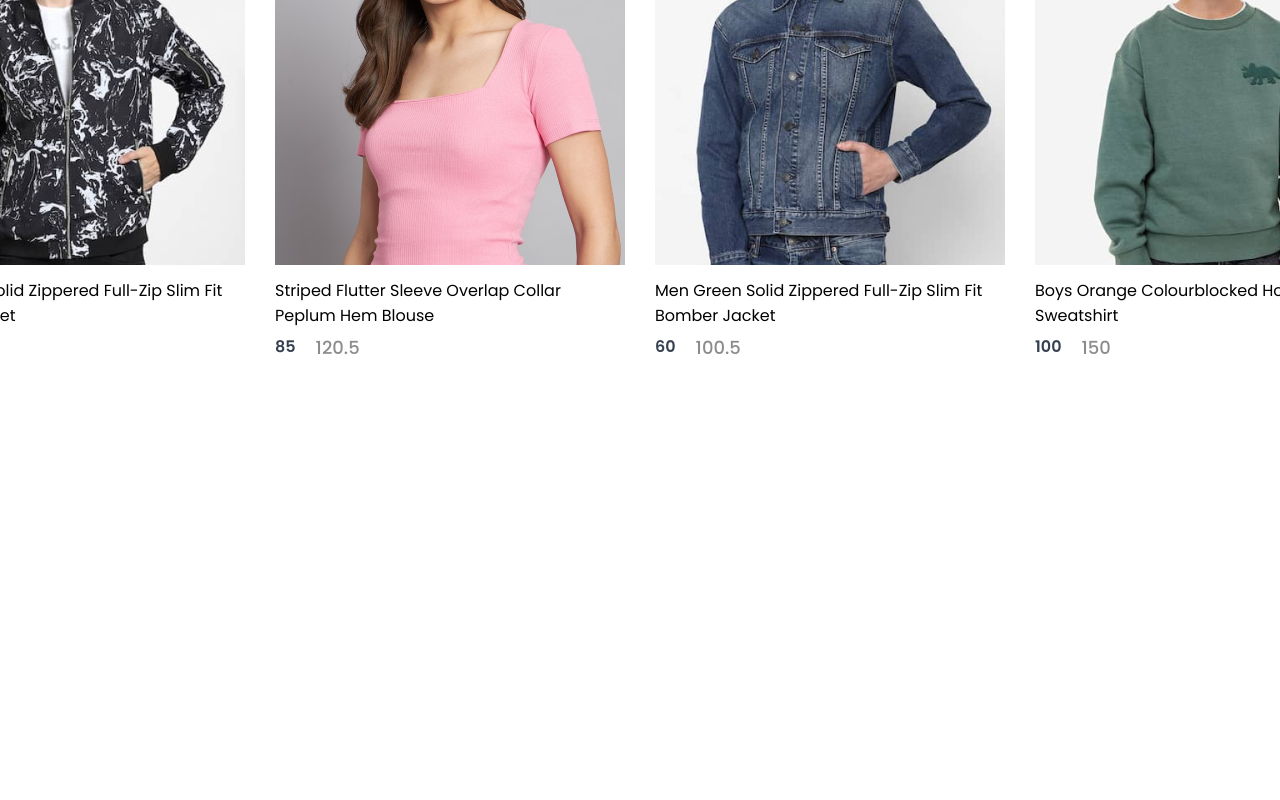
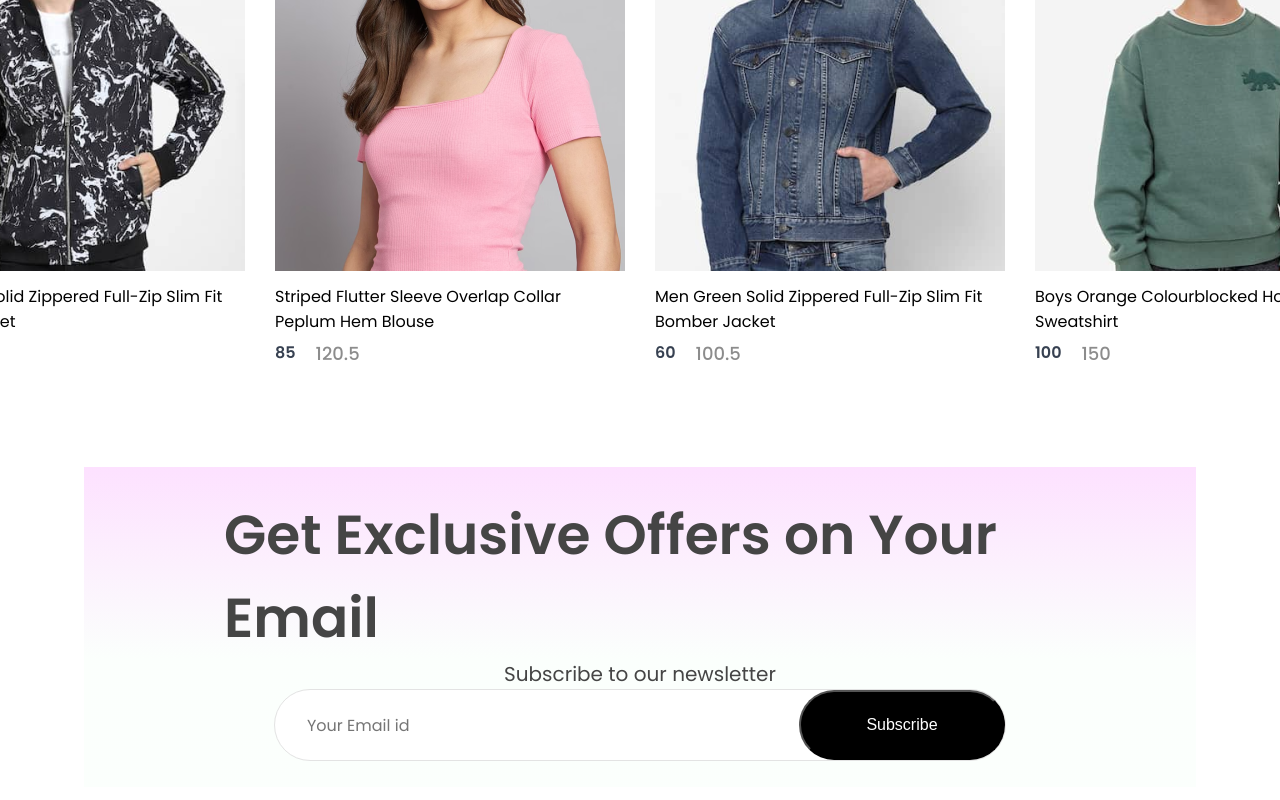
Before and after one commit to profAnant/shopme, a React (Create React App) app in the folder frontend/: page / in a window 1280 px wide. Shown: the part 3091-3891 px from the top of the page. Before the commit the page ends 3452 px from the top, so only its background shows below. Built offline with nearby package versions, Linux system fonts and the light colour scheme.

Commit message:
Adding Newsletter components

```diff
--- a/frontend/src/Components/NewCollections/NewCollections.css
+++ b/frontend/src/Components/NewCollections/NewCollections.css
@@ -3,7 +3,7 @@
     flex-direction: column;
     align-items: center;
     gap: 10px;
-    height: 90vh;
+    margin-bottom: 100px;
 }
 
 .new-collections h1{
--- a/frontend/src/Components/NewsLetter/NewsLetter.css
+++ b/frontend/src/Components/NewsLetter/NewsLetter.css
@@ -0,0 +1,54 @@
+.newsletter{
+     width: 65%;
+     height: 40vh;
+     display: flex;
+     flex-direction: column;
+     align-items: center;
+     justify-content: center;
+     margin: auto;
+     padding: 0px 140px;
+     margin-bottom: 150px;
+     background: linear-gradient(180deg,#fde1ff 0%,#e1ffea22 60%);
+}
+
+.newsletter h1{
+    color: #454545;
+    font-size: 55px;
+    font-weight: 600;
+}
+
+.newsletter p{
+    color: #454545;
+    font-size: 20px;
+}
+
+.newsletter div{
+    display: flex;
+    align-items: center;
+    justify-content: space-between;
+    background: white;
+    width: 730px;
+    height: 70px;
+    border-radius: 80px;
+    border: 1px solid #e3e3e3;
+}
+
+.newsletter input{
+    width: 500px;
+    margin-left: 30px;
+    border: none;
+    outline: none;
+    color: #616161;
+    font-family:Poppins;
+    font-size: 16px;
+}
+
+.newsletter div button{
+    width: 210px;
+    height: 70px;
+    border-radius: 80px;
+    background: black;
+    color: white;
+    cursor: pointer;
+    font-size: 16px;
+}
--- a/frontend/src/Components/NewsLetter/NewsLetter.jsx
+++ b/frontend/src/Components/NewsLetter/NewsLetter.jsx
@@ -6,6 +6,10 @@
         <div className='newsletter'>
             <h1>Get Exclusive Offers on Your Email</h1>
             <p>Subscribe to our newsletter </p>
+            <div>
+                <input type="email" placeholder='Your Email id' />
+                <button>Subscribe</button>
+            </div>
         </div>
     )
 }
--- a/frontend/src/Pages/Shop.jsx
+++ b/frontend/src/Pages/Shop.jsx
@@ -3,6 +3,7 @@
 import Popular from '../Components/Popular/Popular'
 import Offers from '../Components/Offers/Offers'
 import NewCollections from '../Components/NewCollections/NewCollections'
+import NewsLetter from '../Components/NewsLetter/NewsLetter'
 const Shop=()=>{
     return (
         <div>
@@ -10,6 +11,7 @@
             <Popular/>
             <Offers/>
             <NewCollections/>
+            <NewsLetter/>
         </div>
     )
 }
```
Also changed, not shown: frontend/src/Components/Footer/Footer.css (added), frontend/src/Components/Footer/Footer.jsx (added).
